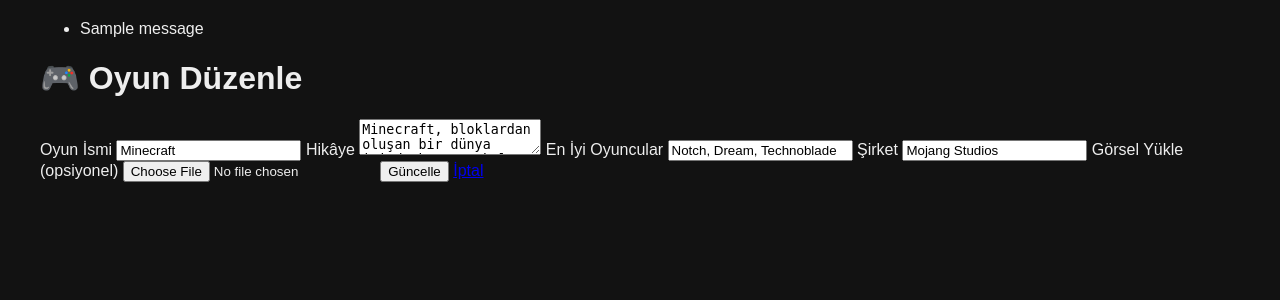
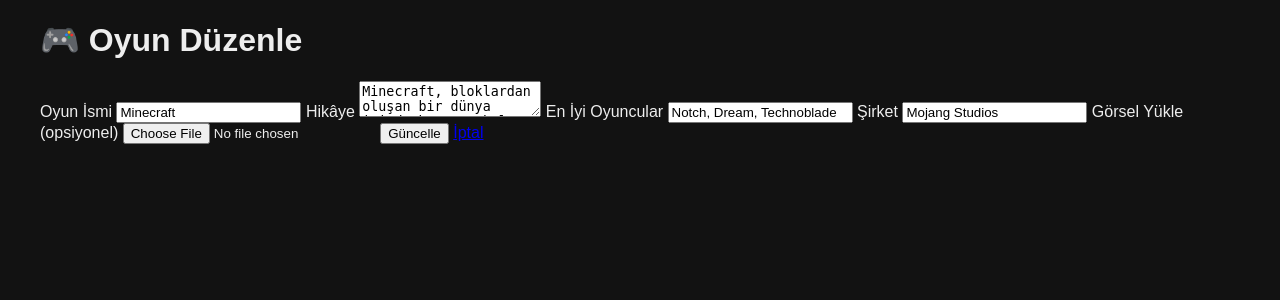
Before and after one commit to KeroRy1/KeroGame, a Flask app: template templates/edit_game.html in a window 1280 px wide. Shown: the top 300 px of the page. Run offline with Flask 3, Linux system fonts and the light colour scheme; the template is opened without the code that fills it: values that come from a table or form of the project are taken from there, others are empty; tables that the repository leaves empty hold one stand-in row (values such as "Sample post"); one stand-in notice (Sample message) is shown.

Commit message:
Update base.html

```diff
--- a/templates/base.html
+++ b/templates/base.html
@@ -8,15 +8,6 @@
 </head>
 <body>
   <div class="container">
-    {% with msgs = get_flashed_messages(with_categories=true) %}
-      {% if msgs %}
-        <ul class="flashes">
-          {% for cat, msg in msgs %}
-            <li class="{{ cat }}">{{ msg }}</li>
-          {% endfor %}
-        </ul>
-      {% endif %}
-    {% endwith %}
     {% block content %}{% endblock %}
   </div>
 </body>
```
